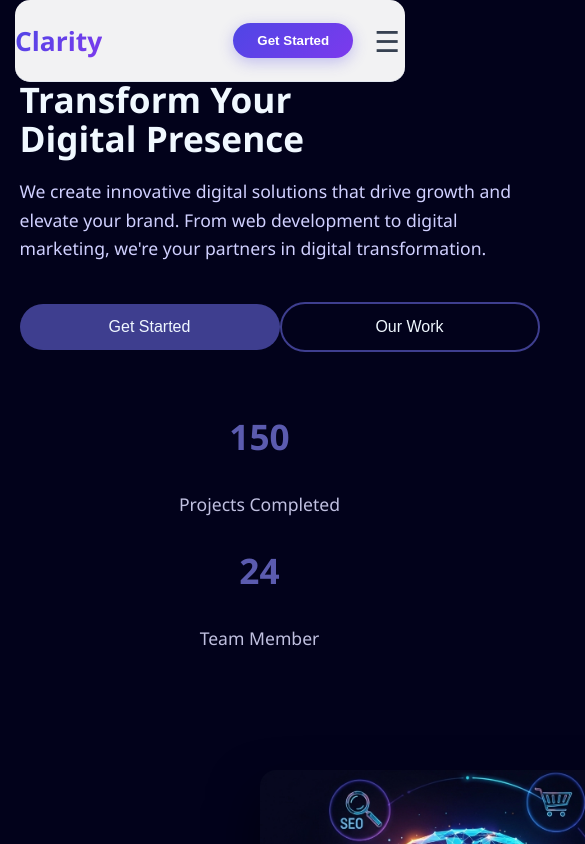
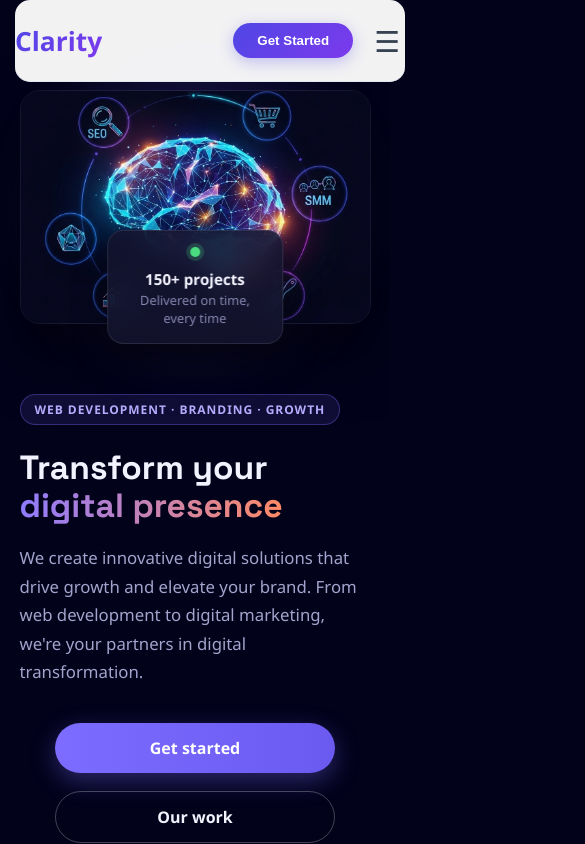
Before and after one commit to Muhammad-Noman-dev/Clerity-Main, a React (Vite) app in the folder clerity/: page / in a window 390 px wide. Shown: the top 844 px of the page, 585 px wide, since content can reach past the window. Built offline with nearby package versions, Linux system fonts and the light colour scheme.

Commit message:
Updated home page design

```diff
--- a/clerity/src/components/Home.css
+++ b/clerity/src/components/Home.css
@@ -1,8 +1,10 @@
+@import url('https://fonts.googleapis.com/css2?family=Space+Grotesk:wght@500;600;700&family=Inter:wght@400;500;600&display=swap');
+
 body {
-    background-color: rgb(2, 2, 34);
+    background-color: #05050f;
     margin: 0;
     padding: 0;
-    font-family: 'Segoe UI', system-ui, sans-serif;
+    font-family: 'Inter', system-ui, sans-serif;
     overflow-x: hidden;
 }
 
@@ -23,95 +25,184 @@ body {
     padding-left: 20px;
 }
 
+.eyebrow {
+    display: inline-block;
+    font-size: 0.85rem;
+    font-weight: 600;
+    letter-spacing: 0.08em;
+    text-transform: uppercase;
+    color: #b7aeff;
+    background: rgba(124, 108, 255, 0.12);
+    border: 1px solid rgba(124, 108, 255, 0.35);
+    padding: 8px 16px;
+    border-radius: 50px;
+    margin-bottom: 24px;
+}
+
 #hometext h1 {
-    color: aliceblue;
+    font-family: 'Space Grotesk', 'Segoe UI', sans-serif;
+    color: #f3f3ff;
     font-size: 3.8rem;
-    line-height: 1.1;
-    margin-bottom: 20px;
+    font-weight: 700;
+    line-height: 1.12;
+    margin: 0 0 20px;
+}
+
+.highlight {
+    background: linear-gradient(90deg, #8f7bff, #ff8a65);
+    -webkit-background-clip: text;
+    background-clip: text;
+    color: transparent;
 }
 
 .para {
-    font-size: 1.4rem;
-    color: #d0d0ff;
-    line-height: 1.6;
-    margin-bottom: 40px;
+    font-size: 1.15rem;
+    color: #a3a3cc;
+    line-height: 1.7;
+    margin-bottom: 36px;
+    max-width: 540px;
 }
 
 .btn-container {
     display: flex;
-    gap: 20px;
+    gap: 18px;
     flex-wrap: wrap;
+    margin-bottom: 56px;
 }
 
 #btn1, #btn2 {
     border-radius: 50px;
-    padding: 16px 32px;
-    font-size: 18px;
-    font-weight: 500;
+    padding: 15px 32px;
+    font-size: 16px;
+    font-weight: 600;
+    font-family: inherit;
     cursor: pointer;
-    transition: all 0.3s ease;
+    transition: all 0.25s ease;
 }
 
 #btn1 {
-    background-color: rgb(62, 62, 143);
-    color: aliceblue;
+    background: linear-gradient(90deg, #7c6cff, #6a5af0);
+    color: #ffffff;
     border: none;
+    box-shadow: 0 8px 24px rgba(124, 108, 255, 0.35);
 }
 
 #btn1:hover {
-    background-color: rgb(80, 80, 170);
-    transform: translateY(-4px);
+    transform: translateY(-3px);
+    box-shadow: 0 12px 28px rgba(124, 108, 255, 0.45);
 }
 
 #btn2 {
     background-color: transparent;
-    border: 2px solid rgb(62, 62, 143);
-    color: aliceblue;
+    border: 1.5px solid rgba(255, 255, 255, 0.25);
+    color: #f3f3ff;
 }
 
 #btn2:hover {
-    background-color: rgb(62, 62, 143);
-    color: aliceblue;
+    background-color: rgba(255, 255, 255, 0.08);
+    border-color: rgba(255, 255, 255, 0.4);
 }
 
-/* Image */
-#img1 {
-    width: 100%;
-    max-width: 520px;
-    height: auto;
-    border-radius: 16px;
-    box-shadow: 0 25px 50px rgba(0, 0, 0, 0.5);
+/* Stats row */
+.mini {
+    display: flex;
+    align-items: center;
+    gap: 28px;
+    flex-wrap: wrap;
 }
 
-/* Mini Section (Features/Stats) */
-.mini {
-    display: grid;
-    grid-template-columns: repeat(auto-fit, minmax(280px, 1fr));
-    gap: 40px;
-    padding: 80px 5%;
-    max-width: 1400px;
-    margin: 0 auto;
-    text-align: center;
+.mini-item h2 {
+    font-family: 'Space Grotesk', sans-serif;
+    font-size: 2.2rem;
+    font-weight: 700;
+    color: #f3f3ff;
+    margin: 0 0 4px;
 }
 
-.mini h2 {
-    font-size: 2.8rem;
-    color: rgb(91, 91, 175);
-    margin-bottom: 8px;
+.mini-item p {
+    font-size: 0.92rem;
+    color: #8888b3;
+    margin: 0;
 }
 
-.mini p {
-    font-size: 1.1rem;
-    color: #c0c0e0;
+.divider {
+    width: 1px;
+    height: 40px;
+    background: rgba(255, 255, 255, 0.12);
+}
+
+/* Visual / image side */
+.visual {
+    position: relative;
+    display: flex;
+    justify-content: center;
+    align-items: center;
+}
+
+.glow {
+    position: absolute;
+    width: 380px;
+    height: 380px;
+    background: radial-gradient(circle, rgba(124, 108, 255, 0.35), transparent 70%);
+    filter: blur(20px);
+    z-index: 0;
+}
+
+#img1 {
+    position: relative;
+    width: 100%;
+    max-width: 480px;
+    height: auto;
+    aspect-ratio: 6 / 4;
+    object-fit: cover;
+    border-radius: 20px;
+    border: 1px solid rgba(255, 255, 255, 0.08);
+    box-shadow: 0 30px 60px rgba(0, 0, 0, 0.55);
+    z-index: 1;
+}
+
+.floating-card {
+    position: absolute;
+    bottom: -24px;
+    left: -24px;
+    display: flex;
+    align-items: center;
+    gap: 12px;
+    background: rgba(20, 20, 46, 0.85);
+    backdrop-filter: blur(12px);
+    border: 1px solid rgba(255, 255, 255, 0.1);
+    border-radius: 16px;
+    padding: 14px 20px;
+    z-index: 2;
+    box-shadow: 0 15px 35px rgba(0, 0, 0, 0.4);
+}
+
+.dot {
+    width: 10px;
+    height: 10px;
+    border-radius: 50%;
+    background: #4ade80;
+    box-shadow: 0 0 0 4px rgba(74, 222, 128, 0.2);
+    flex-shrink: 0;
+}
+
+.floating-card strong {
+    display: block;
+    font-size: 0.95rem;
+    color: #f3f3ff;
+    margin-bottom: 2px;
+}
+
+.floating-card p {
+    font-size: 0.8rem;
+    color: #8888b3;
     margin: 0;
 }
 
 /* ===================== RESPONSIVE DESIGN ===================== */
 
 @media (max-width: 1200px) {
-    #hometext h1 {
-        font-size: 3.4rem;
-    }
+    #hometext h1 { font-size: 3.2rem; }
 }
 
 @media (max-width: 992px) {
@@ -119,69 +210,33 @@ body {
         grid-template-columns: 1fr;
         text-align: center;
         padding-top: 120px;
-        gap: 60px;
+        gap: 70px;
     }
 
-    #hometext {
-        padding-left: 0;
-        margin-top: 0;
-    }
+    #hometext { padding-left: 0; }
 
-    #hometext h1 {
-        font-size: 3rem;
-    }
+    .para { margin: 0 auto 36px; }
 
-    .para {
-        font-size: 1.3rem;
-    }
+    .btn-container, .mini { justify-content: center; }
 
-    #img1 {
-        max-width: 420px;
-        margin: 0 auto;
-    }
+    .visual { order: -1; }
+
+    .floating-card { left: 50%; transform: translateX(-50%); bottom: -20px; }
+
+    #img1 { max-width: 420px; }
 }
 
 @media (max-width: 768px) {
-    .home {
-        padding: 80px 5% 60px;
-        min-height: auto;
-    }
-
-    #hometext h1 {
-        font-size: 2.6rem;
-    }
-
-    .para {
-        font-size: 1.2rem;
-    }
-
-    .btn-container {
-        justify-content: center;
-    }
+    .home { padding: 90px 5% 60px; min-height: auto; }
+    #hometext h1 { font-size: 2.6rem; }
+    .para { font-size: 1.05rem; }
+    .mini { gap: 20px; }
+    .divider { display: none; }
 }
 
 @media (max-width: 480px) {
-    #hometext h1 {
-        font-size: 2.2rem;
-    }
-
-    .para {
-        font-size: 1.1rem;
-    }
-
-    #btn1, #btn2 {
-        padding: 14px 24px;
-        font-size: 16px;
-        width: 100%;
-        max-width: 260px;
-    }
-
-    .mini {
-        padding: 60px 5%;
-        gap: 30px;
-    }
-
-    .mini h2 {
-        font-size: 2.2rem;
-    }
+    #hometext h1 { font-size: 2.1rem; }
+    .eyebrow { font-size: 0.75rem; padding: 6px 14px; }
+    #btn1, #btn2 { width: 100%; max-width: 280px; padding: 14px 24px; }
+    .floating-card { flex-direction: column; text-align: center; padding: 16px; }
 }
--- a/clerity/src/components/Home.jsx
+++ b/clerity/src/components/Home.jsx
@@ -2,43 +2,59 @@ import React from 'react'
 import './Home.css'
 import img1 from '../assets/img1.webp'
 
+const stats = [
+  { value: '150+', label: 'Projects completed' },
+  { value: '95%', label: 'Client satisfaction' },
+  { value: '24', label: 'Team members' },
+]
 
-const Main = () => {
+const Home = () => {
   return (
+    <section className="home">
+      <div id="hometext">
+        <span className="eyebrow">Web development · Branding · Growth</span>
 
-    <div className='home'>
-        <div>
-            <div id="hometext">
-                <h1>Transform Your <br/> Digital Presence</h1>
-                <p className='para'>We create innovative digital solutions that drive growth and <br/> elevate your brand. From web development to digital   <br/>marketing, we're your partners in digital transformation.</p>
-                <button id="btn1">Get Started</button>
-                <button id="btn2">Our Work</button>
-                <div className='mini'>
-                  <div>
+        <h1>
+          Transform your <span className="highlight">digital presence</span>
+        </h1>
 
-                    <p><h2 className='pro'>150</h2><br/>Projects Completed</p>
+        <p className="para">
+          We create innovative digital solutions that drive growth and elevate
+          your brand. From web development to digital marketing, we're your
+          partners in digital transformation.
+        </p>
 
-                  </div>
-                  <div>
-
-                  <p><h2 className='cli'>95</h2><br/>Client Satisfaction</p>
-                  </div>
-                  <div>
-
-                  <p><h2 className='team8888'>24</h2><br/>Team Member</p>
-                  </div>
-
-                </div>
-            </div>
-
-        </div>
-        <div>
-          <img src={img1} alt="" height={400} width={600} id="img1"/>
+        <div className="btn-container">
+          <button id="btn1">Get started</button>
+          <button id="btn2">Our work</button>
         </div>
 
+        <div className="mini">
+          {stats.map((s, i) => (
+            <React.Fragment key={s.label}>
+              <div className="mini-item">
+                <h2>{s.value}</h2>
+                <p>{s.label}</p>
+              </div>
+              {i < stats.length - 1 && <span className="divider" aria-hidden="true" />}
+            </React.Fragment>
+          ))}
+        </div>
+      </div>
 
-    </div>
+      <div className="visual">
+        <div className="glow" aria-hidden="true" />
+        <img src={img1} alt="Team collaborating on a digital project" id="img1" />
+        <div className="floating-card">
+          <span className="dot" aria-hidden="true" />
+          <div>
+            <strong>150+ projects</strong>
+            <p>Delivered on time, every time</p>
+          </div>
+        </div>
+      </div>
+    </section>
   )
 }
 
-export default Main
+export default Home
```
